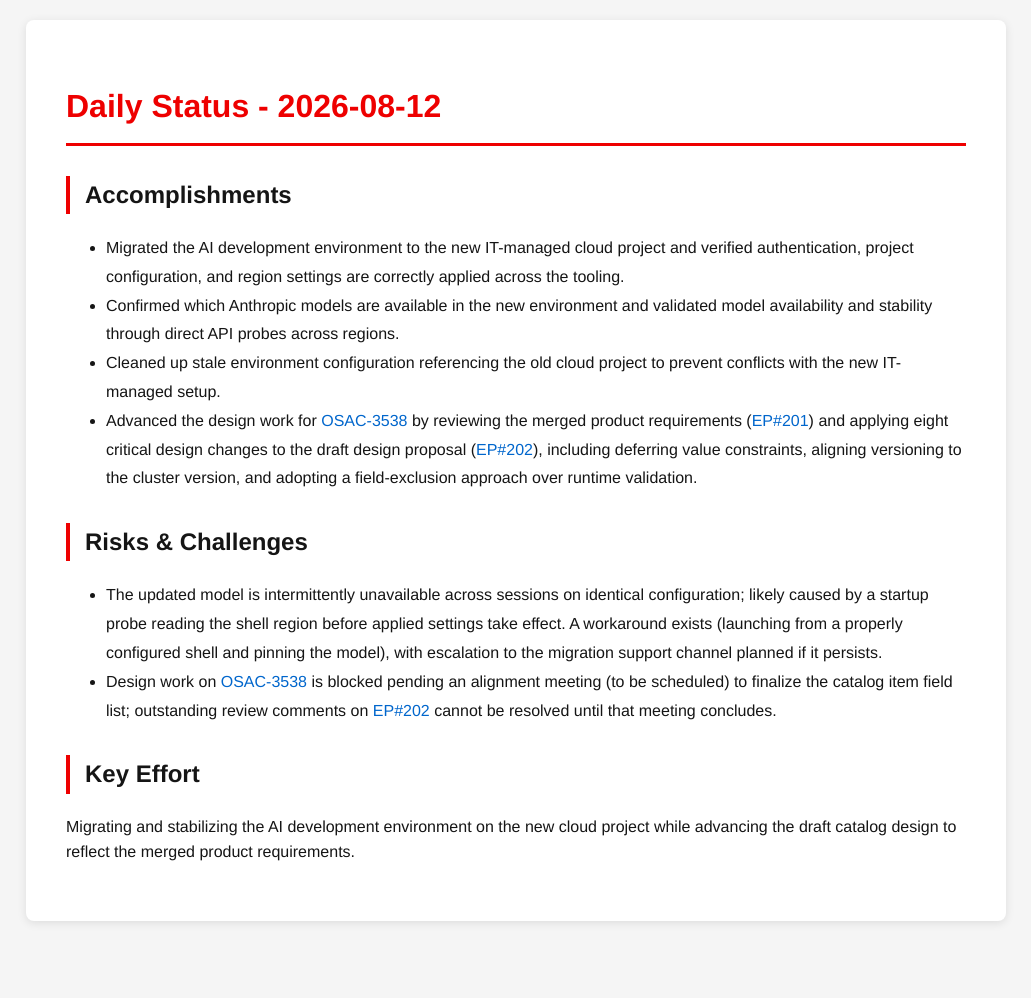
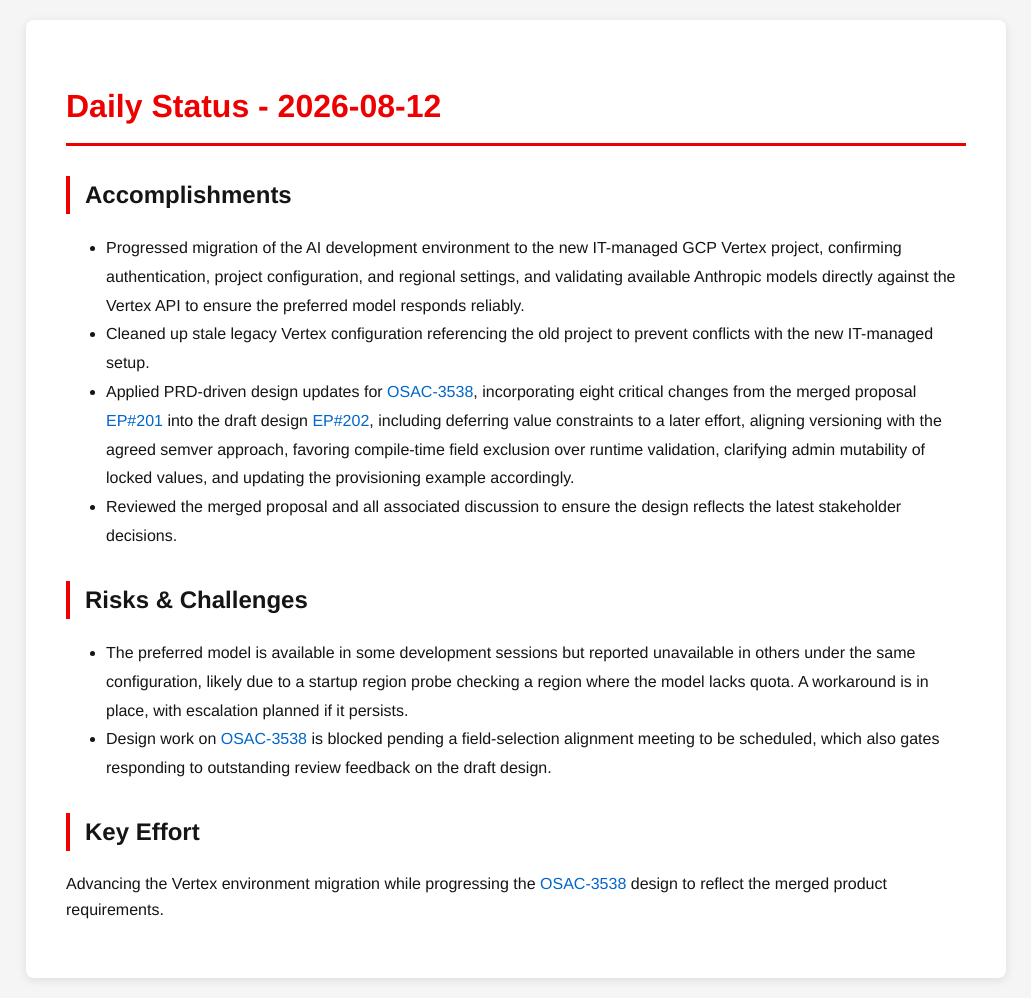
Before and after one commit to tzvatot/daily-status, a Jekyll site: the page built from 2026-08-12.md, in a window 1280 px wide. Shown: the whole page, without its empty margins (124-1155 px from the left). Built offline with Jekyll 4.4.1, drawn with Linux system fonts in a browser that asks for light colours; before the commit the page ends 941 px from its top, so only the background shows below that.

Commit message:
Daily status update - 2026-08-12

```diff
--- a/2026-08-12.md
+++ b/2026-08-12.md
@@ -7,14 +7,14 @@ date: 2026-08-12
 # Daily Status - 2026-08-12
 
 ## Accomplishments
-- Migrated the AI development environment to the new IT-managed cloud project and verified authentication, project configuration, and region settings are correctly applied across the tooling.
-- Confirmed which Anthropic models are available in the new environment and validated model availability and stability through direct API probes across regions.
-- Cleaned up stale environment configuration referencing the old cloud project to prevent conflicts with the new IT-managed setup.
-- Advanced the design work for [OSAC-3538](https://redhat.atlassian.net/browse/OSAC-3538) by reviewing the merged product requirements ([EP#201](https://github.com/osac-project/enhancement-proposals/pull/201)) and applying eight critical design changes to the draft design proposal ([EP#202](https://github.com/osac-project/enhancement-proposals/pull/202)), including deferring value constraints, aligning versioning to the cluster version, and adopting a field-exclusion approach over runtime validation.
+- Progressed migration of the AI development environment to the new IT-managed GCP Vertex project, confirming authentication, project configuration, and regional settings, and validating available Anthropic models directly against the Vertex API to ensure the preferred model responds reliably.
+- Cleaned up stale legacy Vertex configuration referencing the old project to prevent conflicts with the new IT-managed setup.
+- Applied PRD-driven design updates for [OSAC-3538](https://redhat.atlassian.net/browse/OSAC-3538), incorporating eight critical changes from the merged proposal [EP#201](https://github.com/osac-project/enhancement-proposals/pull/201) into the draft design [EP#202](https://github.com/osac-project/enhancement-proposals/pull/202), including deferring value constraints to a later effort, aligning versioning with the agreed semver approach, favoring compile-time field exclusion over runtime validation, clarifying admin mutability of locked values, and updating the provisioning example accordingly.
+- Reviewed the merged proposal and all associated discussion to ensure the design reflects the latest stakeholder decisions.
 
 ## Risks & Challenges
-- The updated model is intermittently unavailable across sessions on identical configuration; likely caused by a startup probe reading the shell region before applied settings take effect. A workaround exists (launching from a properly configured shell and pinning the model), with escalation to the migration support channel planned if it persists.
-- Design work on [OSAC-3538](https://redhat.atlassian.net/browse/OSAC-3538) is blocked pending an alignment meeting (to be scheduled) to finalize the catalog item field list; outstanding review comments on [EP#202](https://github.com/osac-project/enhancement-proposals/pull/202) cannot be resolved until that meeting concludes.
+- The preferred model is available in some development sessions but reported unavailable in others under the same configuration, likely due to a startup region probe checking a region where the model lacks quota. A workaround is in place, with escalation planned if it persists.
+- Design work on [OSAC-3538](https://redhat.atlassian.net/browse/OSAC-3538) is blocked pending a field-selection alignment meeting to be scheduled, which also gates responding to outstanding review feedback on the draft design.
 
 ## Key Effort
-Migrating and stabilizing the AI development environment on the new cloud project while advancing the draft catalog design to reflect the merged product requirements.
+Advancing the Vertex environment migration while progressing the [OSAC-3538](https://redhat.atlassian.net/browse/OSAC-3538) design to reflect the merged product requirements.
```
